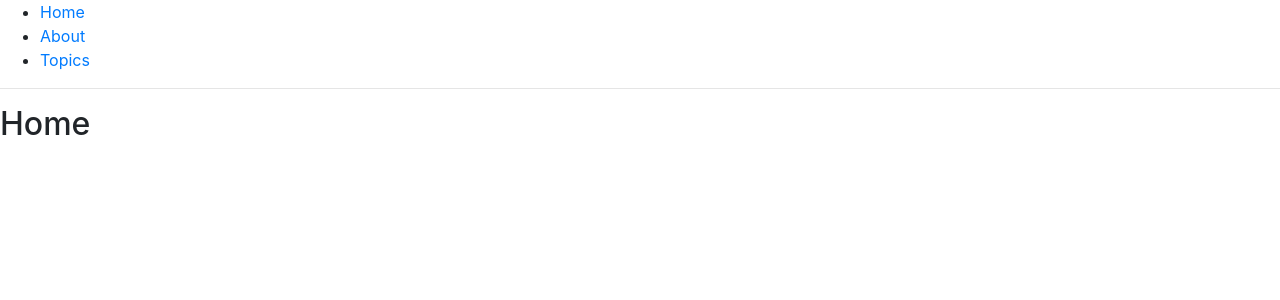
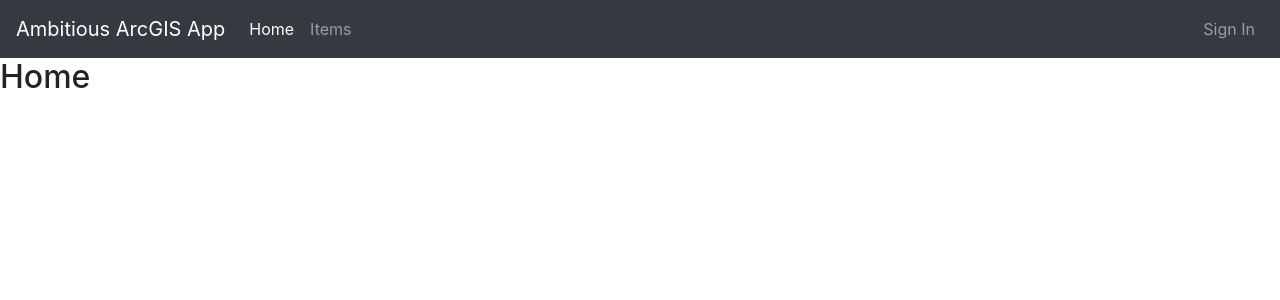
Before and after one commit to tomwayson/create-arcgis-app, a React (Create React App) app: page / in a window 1280 px wide. Shown: the top 300 px of the page. Built offline with nearby package versions, Linux system fonts and the light colour scheme.

Commit message:
set up navbar w/ home and items routes

```diff
--- a/src/App.js
+++ b/src/App.js
@@ -1,80 +1,22 @@
-import React from "react";
-import { BrowserRouter as Router, Route, Link } from "react-router-dom";
+import React from 'react';
+import { Route } from 'react-router-dom';
+import AppNav from './components/AppNav';
+import Home from './routes/Home';
+import Items from './routes/Items';
 
-function App() {
-  return (
-    <Router>
+class App extends React.Component {
+  signIn = () => {
+    console.log('TODO: sign in!');
+  }
+  render () {
+    return (
       <div>
-        <ul>
-          <li>
-            <Link to="/">Home</Link>
-          </li>
-          <li>
-            <Link to="/about">About</Link>
-          </li>
-          <li>
-            <Link to="/topics">Topics</Link>
-          </li>
-        </ul>
-
-        <hr />
-
+        <AppNav onSignIn={this.signIn} />
         <Route exact path="/" component={Home} />
-        <Route path="/about" component={About} />
-        <Route path="/topics" component={Topics} />
+        <Route path="/items" component={Items} />
       </div>
-    </Router>
-  );
-}
-
-function Home() {
-  return (
-    <div>
-      <h2>Home</h2>
-    </div>
-  );
-}
-
-function About() {
-  return (
-    <div>
-      <h2>About</h2>
-    </div>
-  );
-}
-
-function Topics({ match }) {
-  return (
-    <div>
-      <h2>Topics</h2>
-      <ul>
-        <li>
-          <Link to={`${match.url}/rendering`}>Rendering with React</Link>
-        </li>
-        <li>
-          <Link to={`${match.url}/components`}>Components</Link>
-        </li>
-        <li>
-          <Link to={`${match.url}/props-v-state`}>Props v. State</Link>
-        </li>
-      </ul>
-
-      <Route path={`${match.path}/:topicId`} component={Topic} />
-      <Route
-        exact
-        path={match.path}
-        render={() => <h3>Please select a topic.</h3>}
-      />
-    </div>
-  );
-}
-
-function Topic({ match }) {
-  return (
-    <div>
-      <h3>{match.params.topicId}</h3>
-    </div>
-  );
+    );
+  }
 }
 
 export default App;
--- /dev/null
+++ b/src/components/AppNav.js
@@ -0,0 +1,58 @@
+import React from "react";
+import { NavLink } from "react-router-dom";
+import {
+  Collapse,
+  Navbar,
+  NavbarToggler,
+  NavbarBrand,
+  Nav,
+  NavItem,
+  Button
+} from 'reactstrap';
+
+class AppNav extends React.Component {
+  constructor(props) {
+    super(props);
+
+    this.state = {
+      isOpen: false
+    };
+  }
+  toggle = () => {
+    this.setState({
+      isOpen: !this.state.isOpen
+    });
+  }
+  signIn = () => {
+    if (this.props.onSignIn) {
+      this.props.onSignIn();
+    }
+  }
+  render() {
+    return (
+      <div>
+        <Navbar color="dark" dark expand="md">
+          <NavbarBrand href="#">Ambitious ArcGIS App</NavbarBrand>
+          <NavbarToggler onClick={this.toggle} />
+          <Collapse isOpen={this.state.isOpen} navbar>
+            <Nav navbar>
+              <NavItem>
+                <NavLink className="nav-link" exact to="/">Home</NavLink>
+              </NavItem>
+              <NavItem>
+                <NavLink  className="nav-link" to="/items">Items</NavLink>
+              </NavItem>
+            </Nav>
+            <Nav navbar className="ml-auto">
+              <NavItem>
+                <Button color="link" onClick={this.signIn} className="nav-link">Sign In</Button>
+              </NavItem>
+            </Nav>
+          </Collapse>
+        </Navbar>
+      </div>
+    );
+  }
+}
+
+export default AppNav;
--- a/src/index.js
+++ b/src/index.js
@@ -1,10 +1,11 @@
 import React from 'react';
 import ReactDOM from 'react-dom';
 import './index.scss';
+import { BrowserRouter as Router } from 'react-router-dom';
 import App from './App';
 import * as serviceWorker from './serviceWorker';
 
-ReactDOM.render(<App />, document.getElementById('root'));
+ReactDOM.render(<Router><App /></Router>, document.getElementById('root'));
 
 // If you want your app to work offline and load faster, you can change
 // unregister() to register() below. Note this comes with some pitfalls.
--- /dev/null
+++ b/src/routes/Home.js
@@ -0,0 +1,11 @@
+import React from 'react';
+
+function Home() {
+  return (
+    <div>
+      <h2>Home</h2>
+    </div>
+  );
+}
+
+export default Home;
--- /dev/null
+++ b/src/routes/Items.js
@@ -0,0 +1,11 @@
+import React from 'react';
+
+function Items() {
+  return (
+    <div>
+      <h2>Items</h2>
+    </div>
+  );
+}
+
+export default Items;
```
Also changed, not shown: src/logo.svg (deleted).
